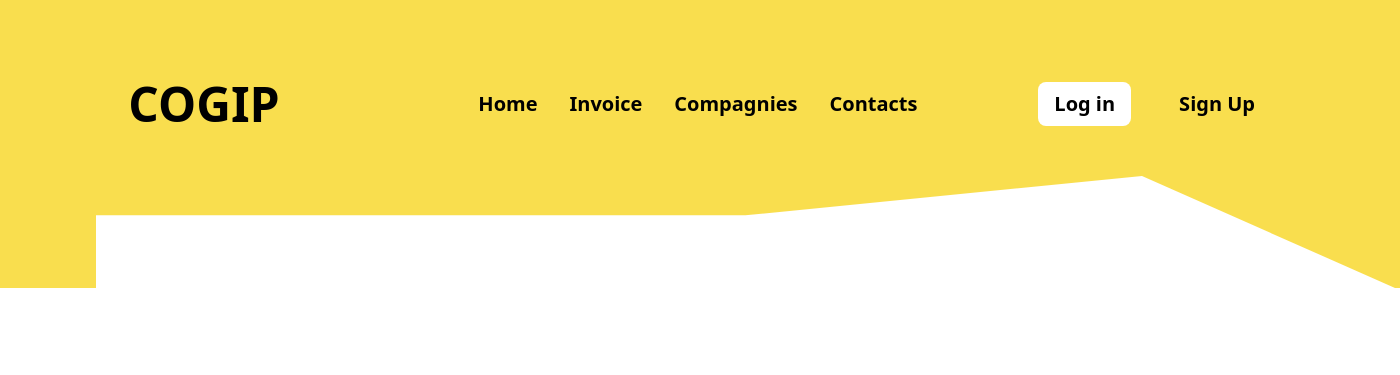
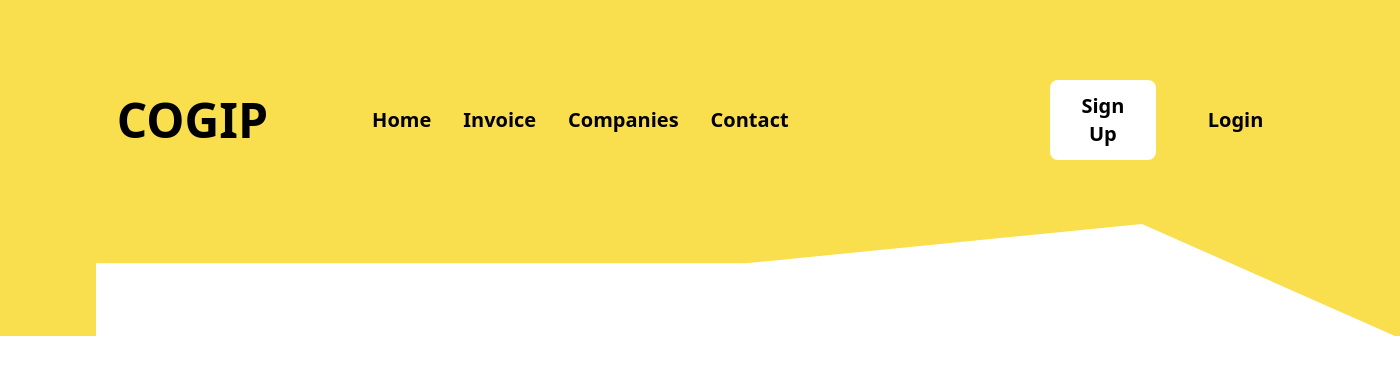
Before and after one commit to jezeville/Cogip, a PHP site: page /header.php in a window 1400 px wide. Shown: the top 375 px of the page. Run offline with PHP 8.4, Linux system fonts and the light colour scheme; some libraries are stand-ins or nearby versions.

Commit message:
header & footer

```diff
--- a/View/header.php
+++ b/View/header.php
@@ -11,26 +11,28 @@
     <header class="bg-[#F9DE4E]">
         <div class="flex justify-center items-center pt-20 pb-8">
 
-        <div class="w-1/4">
-            <a class="text-5xl font-bold" href="renvoie la page d'acceuil">COGIP</a>
+            <div class="w-4/6 flex md:max-xl:w-5/6"> <!-- Conteneur du brand name et de la nav bar -->
+                <div class="">
+                    <a class="text-5xl font-bold md:ml-18" href="renvoie la page d'acceuil">COGIP</a>
                 </div>
 
-        <nav class="w-2/5">
-            <ul class="list-none flex space-x-8">
-                <li class="text-xl font-bold">Home</li>
-                <li class="text-xl font-bold">Invoice</li>
-                <li class="text-xl font-bold">Compagnies</li>
-                <li class="text-xl font-bold">Contacts</li>
+                <nav class="ml-24 flex items-center"> <!-- élément de la navbar -->
+                    <ul class="list-none flex space-x-4 md:max-xl:space-x-0">
+                        <li class="text-xl font-bold border-none hover:border-solid border-2 border-black px-2 py-2 active:border-none"><a href="#home">Home</a></li>
+                        <li class="text-xl font-bold border-none hover:border-solid border-2 border-black px-2 py-2 active:border-none"><a href="#invoice">Invoice</a></li>
+                        <li class="text-xl font-bold border-none hover:border-solid border-2 border-black px-2 py-2 active:border-none"><a href="#companies">Companies</a></li>
+                        <li class="text-xl font-bold border-none hover:border-solid border-2 border-black px-2 py-2 active:border-none"><a href="#contact">Contact</a></li>
                     </ul>
                 </nav>
+            </div>
 
-        <div class="w-1/6 flex space-x-8">
-            <button class="text-xl font-bold rounded-lg px-4 py-2 bg-white">Log in</button>
-            <button class="text-xl font-bold hover:bg-white rounded-lg px-4 py-2 ">Sign Up</button>
+            <div class="w-1/6 flex items-center space-x-8 md:max-xl:space-x-2 md:max-xl:w-3/6"> <!-- Conteneur de la navbar login/signup -->
+                <button class="text-xl bg-white font-bold ease-in-out duration-300 rounded-lg px-5 py-3">Sign Up</button>
+                <button class="text-xl font-bold ease-in-out duration-300 hover:bg-yellow-200 rounded-lg px-5 py-3">Login</button>
             </div>
         </div>
 
-    <div class="ml-24 mt-4">
+        <div class="ml-24 mt-8 hidden md:block"> <!-- SVG décoratif de la bannière -->
             <svg width="1299" height="112" viewBox="0 0 1299 112" fill="none" xmlns="http://www.w3.org/2000/svg">
                 <path d="M0 39.3514H649.5L1046 0L1299 112H0V39.3514Z" fill="white" />
             </svg>
```
Also changed, not shown: View/footer.php (+51 -0 lines), Public/test.php (deleted), View/src/img/adresse.png (added), View/src/img/facebook.png (added), View/src/img/fax.png (added), View/src/img/google.png (added), View/src/img/instagram.png (added), View/src/img/linkedin.png (added), View/src/img/phone.png (added), View/src/img/pinterest.png (added), View/src/img/twitter.png (added), View/src/img/youtube.png (added). Lines whose indentation alone changed are shown as unchanged.
